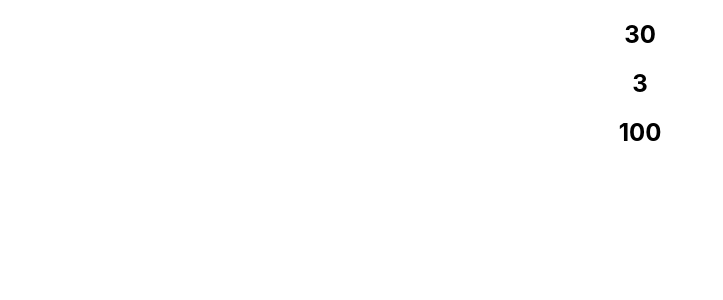
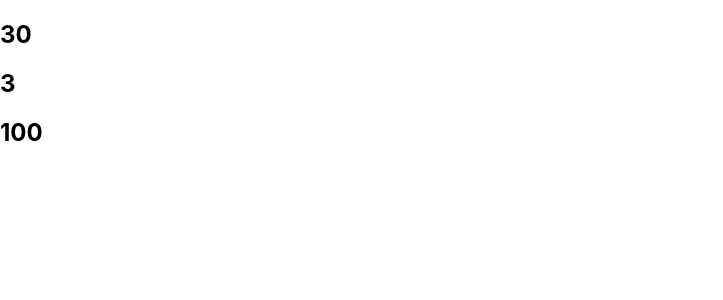
Before and after one commit to mohammed1916/ui-app, a React (Create React App) app: page / in a window 1280 px wide. Shown: the top 300 px of the page, without its empty margins (0-723 px from the left). Built offline with nearby package versions, Linux system fonts and the light colour scheme.

Commit message:
removed center tag from A1 file

```diff
--- a/src/components/A1.js
+++ b/src/components/A1.js
@@ -12,10 +12,10 @@ export default function A1(props){
     }
 
     return(
-        <center>
+
             <h2>
                 {computeGreater(props.a,props.b,props.c)}
             </h2>
-        </center>
+
     );
 }
```
Also changed, not shown: 3 screenshot.png.
